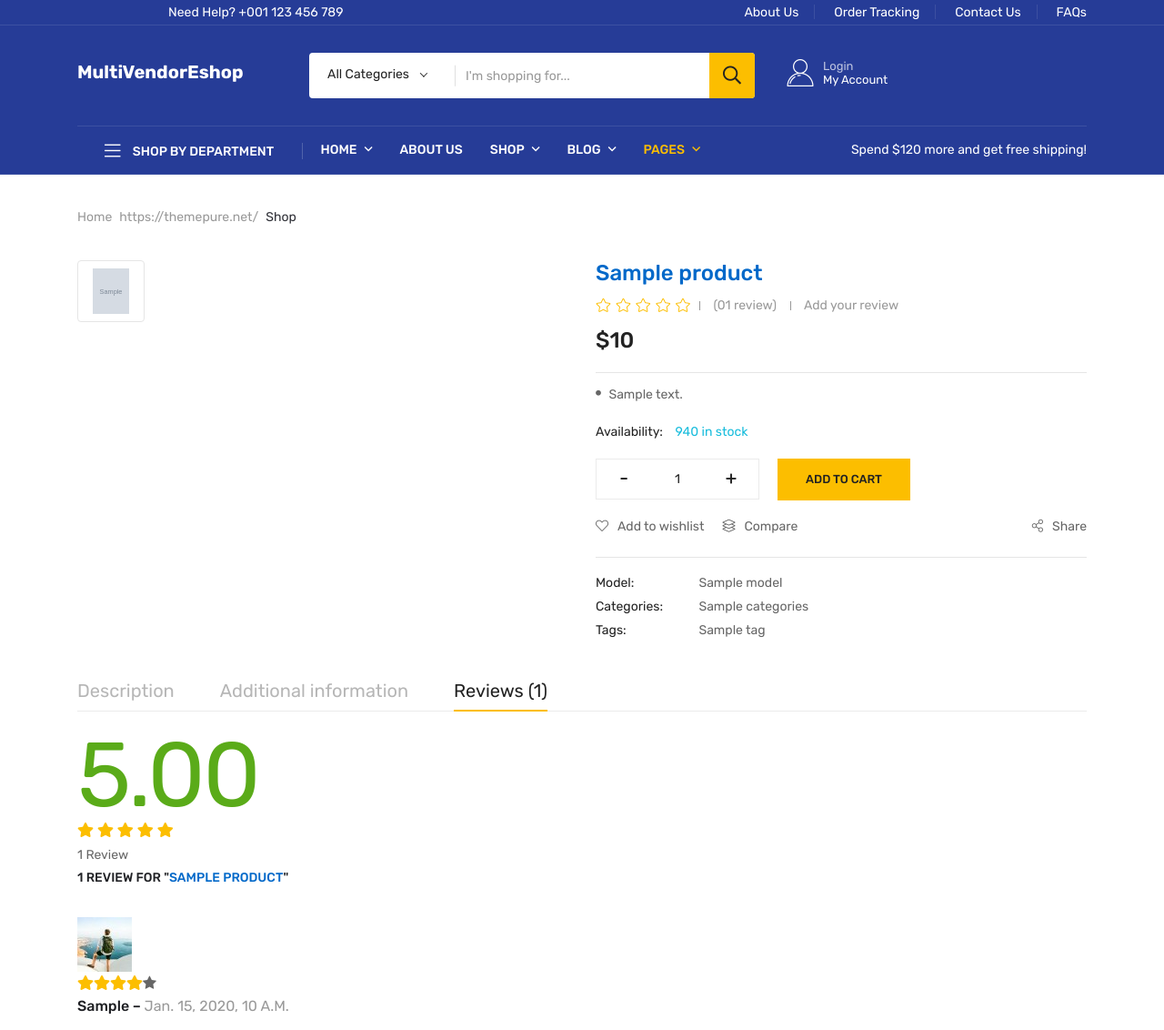
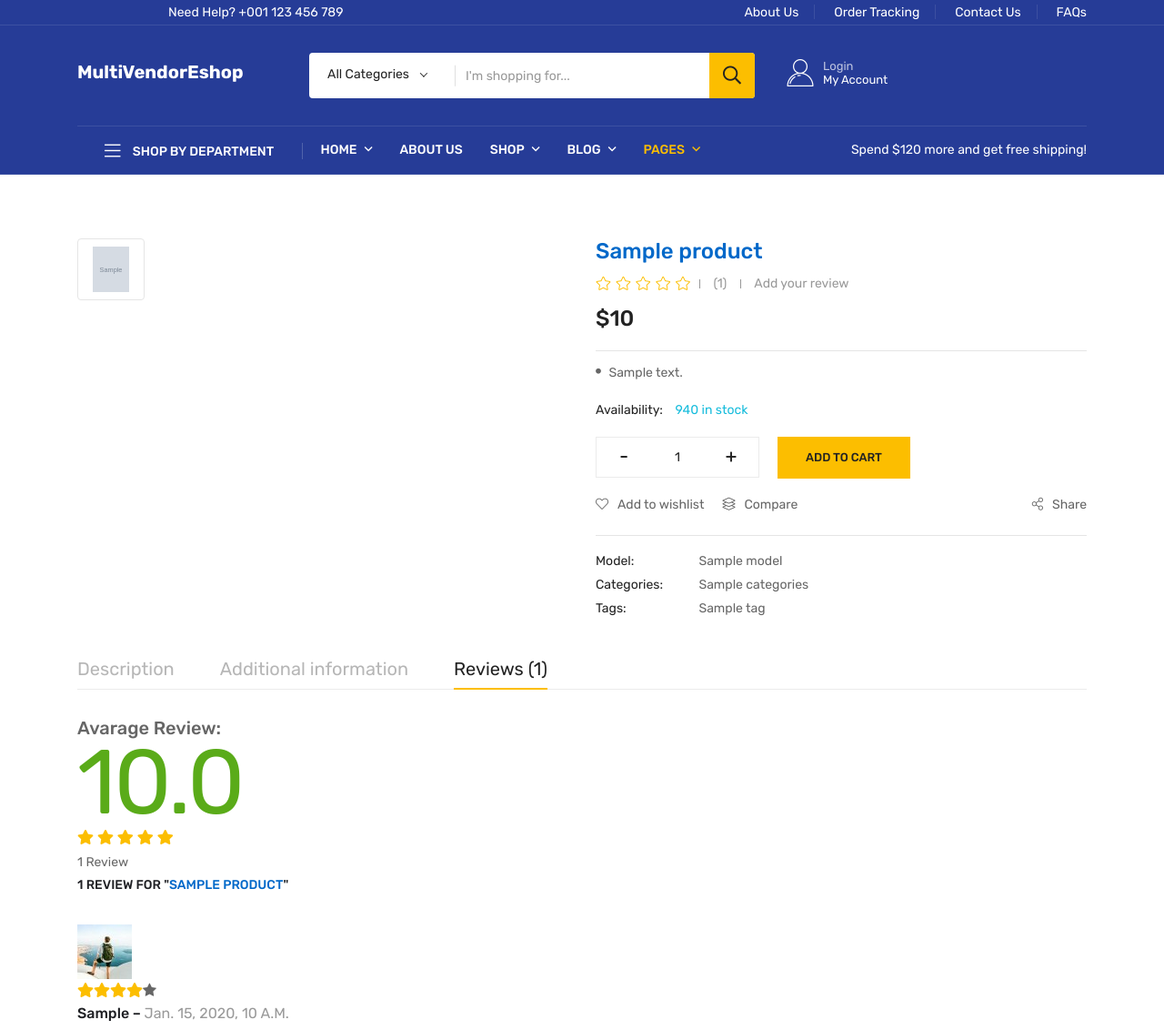
Before and after one commit to farad-alam/Multi-Vendor-Ecommerce, a Django app: template templates/products/product-details.html in a window 1280 px wide, after a click that opens the changed part. Shown: the top 1132 px of the page at 91% size. Run offline with Django 4.2, Linux system fonts and the light colour scheme; the template is opened without the code that fills it: most values are stand-ins (such as "Sample title", 1, 10 or a date in 2020); grey boxes marked "Sample" are stand-in pictures; parts of the project's set-up code (start-up, migrations or seed data) failed here and were passed over; some libraries are stand-ins or nearby versions; some web fonts are replaced.

Commit message:
avarage review added

```diff
--- a/templates/home/trending-product.html
+++ b/templates/home/trending-product.html
@@ -85,7 +85,7 @@ Profile code
                   <a href="#"><i class="fal fa-star"></i></a>
                 </li>
               </ul>
-              <p>(01 review)</p>
+              <p>({{product.total_review_of_product.count}} review)</p>
             </div>
             <div class="price">
               <p>${{product.discounted_price}}</p>
--- a/templates/products/product-details.html
+++ b/templates/products/product-details.html
@@ -37,8 +37,8 @@
                     <div class="breadcrumb__wrapper">
                         <nav aria-label="breadcrumb">
                             <ol class="breadcrumb">
-                              <li class="breadcrumb-item"><a href="index.html">Home</a></li>
-                              <li class="breadcrumb-item active" aria-current="page">Shop</li>
+                              {% comment %} <li class="breadcrumb-item"><a href="index.html">Home</a></li>
+                              <li class="breadcrumb-item active" aria-current="page">Shop</li> {% endcomment %}
                             </ol>
                           </nav>
                     </div>
@@ -94,6 +94,7 @@
                 <div class="col-xl-6">
                     <div class="product__details-content">
                         <h6>{{product.title}}</h6>
+
                         <div class="pd-rating mb-10">
                             <ul class="rating">
                                 <li><a href="#"><i class="fal fa-star"></i></a></li>
@@ -102,7 +103,7 @@
                                 <li><a href="#"><i class="fal fa-star"></i></a></li>
                                 <li><a href="#"><i class="fal fa-star"></i></a></li>
                             </ul>
-                            <span>(01 review)</span>
+                            <span>({{product_reviews.count}})</span>
                             <span><a href="#">Add your review</a></span>
                         </div>
                         <div class="price mb-10">
@@ -214,7 +215,8 @@
                         <div class="">
                             <div class="col-4">
                                 <div class="review-rate">
-                                    <h5>5.00</h5>
+                                    <p class="h5" >Avarage Review:</p>
+                                    <h5>{{product.avarage_review.avarage|floatformat:'1'}}</h5>
                                     <div class="review-star">
                                         <a href="#"><i class="fas fa-star"></i></a>
                                         <a href="#"><i class="fas fa-star"></i></a>
```
Also changed, not shown: products/models.py (+15 -0 lines).
